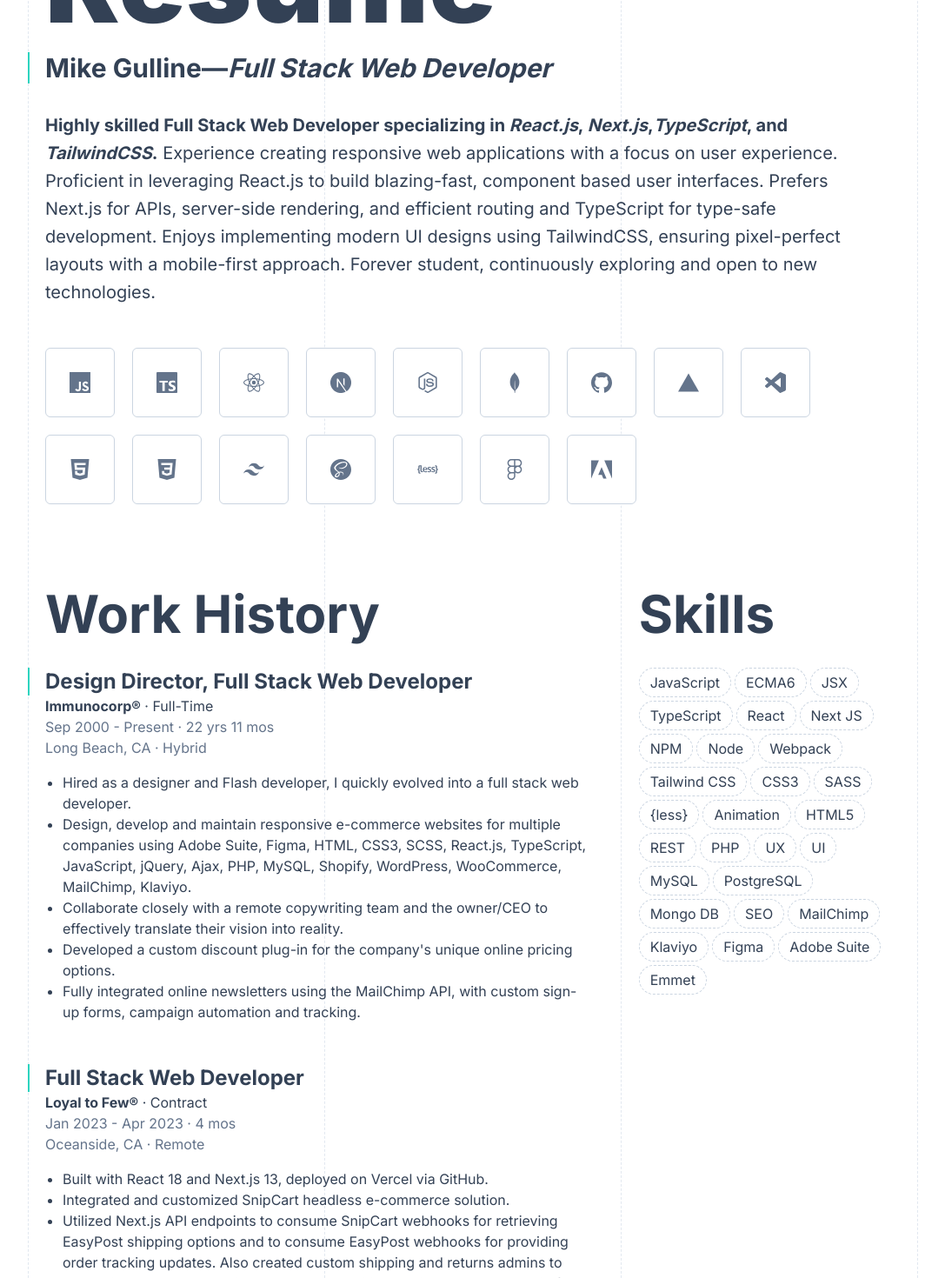
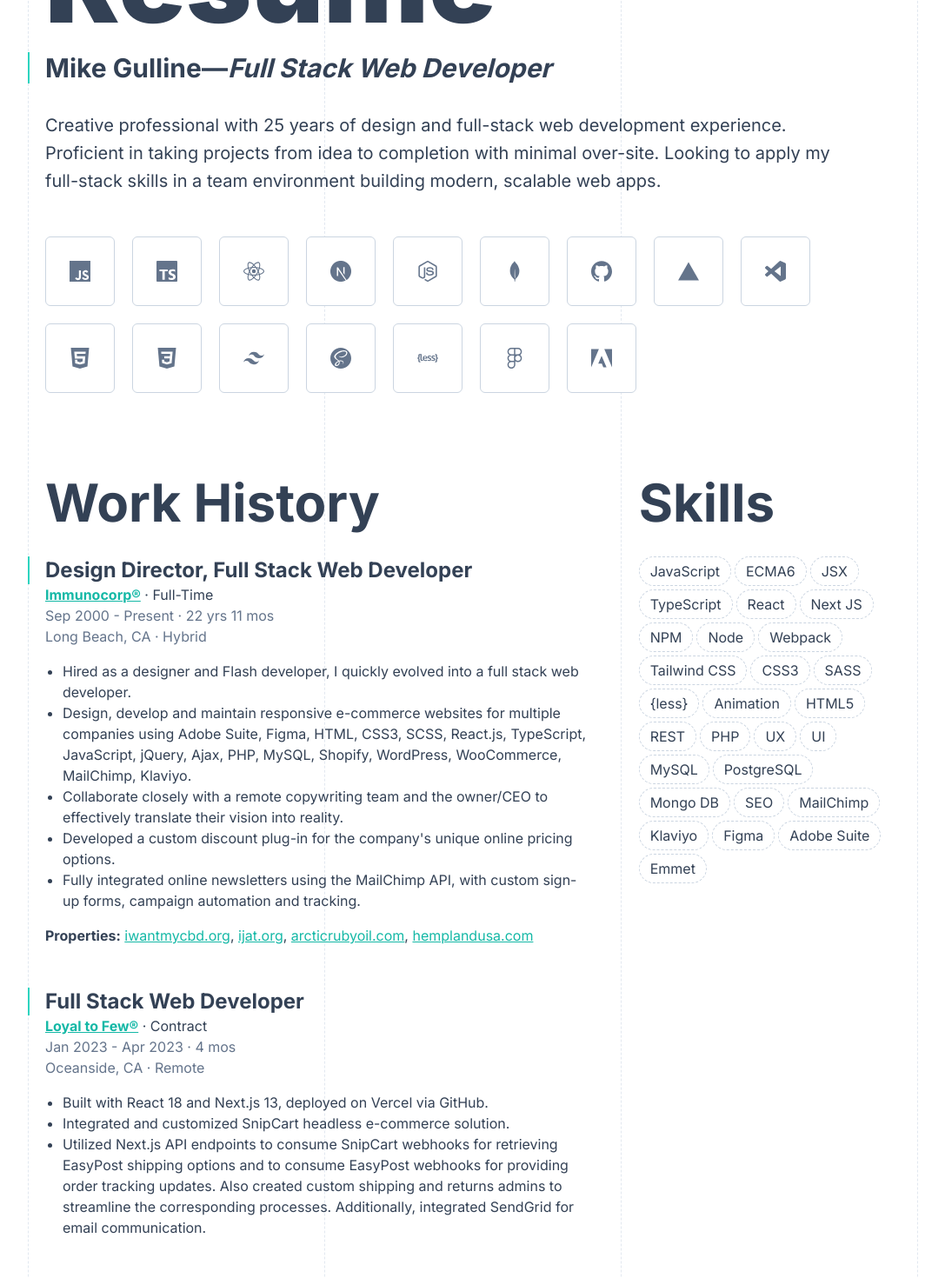
Before and after one commit to mikegulline/personal, a Next.js app: page /resume in a window 1280 px wide. Shown: the part 420-1890 px from the top of the page at 87% size, without its empty margins (96-1183 px from the left). Built offline with nearby package versions, Linux system fonts and the light colour scheme.

Commit message:
updated resume links

```diff
--- a/src/app/resume/components/job.tsx
+++ b/src/app/resume/components/job.tsx
@@ -1,6 +1,7 @@
 import { IJob } from '../data/work';
 import BorderLeft from '@/components/border-left';
 import FromTo from './from-to';
+import Link from 'next/link';
 
 export default function Job({
   company,
@@ -17,13 +18,54 @@
   notes,
   properties,
 }: IJob) {
+  const CompanyLink = () => {
+    if (website) {
+      return (
+        <strong>
+          <Link
+            href={website}
+            target='_blank'
+            className='text-teal-500 underline hover:text-black'
+            title={`Visit ${company} website`}
+          >
+            {company}
+          </Link>
+        </strong>
+      );
+    }
+    return <strong>{company}</strong>;
+  };
+
+  const Properties = () => {
+    if (properties) {
+      return (
+        <p className='mt-4'>
+          <strong>Properties:</strong>{' '}
+          {properties.map((property, i) => (
+            <span key={`${property[0]}`}>
+              {i ? ', ' : ''}
+              <Link
+                href={property[1]}
+                target='_blank'
+                title={`Visit ${property[0]}`}
+                className='text-teal-500 underline hover:text-black'
+              >
+                {property[0]}
+              </Link>
+            </span>
+          ))}
+        </p>
+      );
+    }
+    return null;
+  };
   return (
     <div className='mb-12 relative px-5 sm:pr-10'>
       <BorderLeft>
         <h4 className='text-2xl font-bold '>{title}</h4>
       </BorderLeft>
       <p>
-        <strong>{company}</strong> &middot; {type}
+        <CompanyLink /> &middot; {type}
       </p>
       <p className='text-slate-500'>
         <FromTo from={start} to={end} />
@@ -41,6 +83,7 @@
           );
         })}
       </ul>
+      <Properties />
     </div>
   );
 }
--- a/src/app/resume/data/work.ts
+++ b/src/app/resume/data/work.ts
@@ -37,10 +37,10 @@
     ],
 
     properties: [
-      ['immunocorp.com', 'https://immunocorp.com/'],
+      ['iwantmycbd.org', 'https://iwantmycbd.org/'],
+      ['ijat.org', 'https://ijat.org/'],
       ['arcticrubyoil.com', 'https://arcticrubyoil.com/'],
       ['hemplandusa.com', 'https://hemplandusa.com/'],
-      ['ijat.org', 'https://ijat.org/'],
     ],
   },
   {
--- a/src/app/resume/page.tsx
+++ b/src/app/resume/page.tsx
@@ -21,18 +21,10 @@
           </h2>
         </BorderLeft>
         <p className='text-xl leading-8  '>
-          <strong>
-            Highly skilled Full Stack Web Developer specializing in{' '}
-            <em>React.js</em>, <em>Next.js</em>,<em>TypeScript</em>, and{' '}
-            <em>TailwindCSS</em>.
-          </strong>{' '}
-          Experience creating responsive web applications with a focus on user
-          experience. Proficient in leveraging React.js to build blazing-fast,
-          component based user interfaces. Prefers Next.js for APIs, server-side
-          rendering, and efficient routing and TypeScript for type-safe
-          development. Enjoys implementing modern UI designs using TailwindCSS,
-          ensuring pixel-perfect layouts with a mobile-first approach. Forever
-          student, continuously exploring and open to new technologies.
+          Creative professional with 25 years of design and full-stack web
+          development experience. Proficient in taking projects from idea to
+          completion with minimal over-site. Looking to apply my full-stack
+          skills in a team environment building modern, scalable web apps.
         </p>
         <Icons />
       </div>
```
